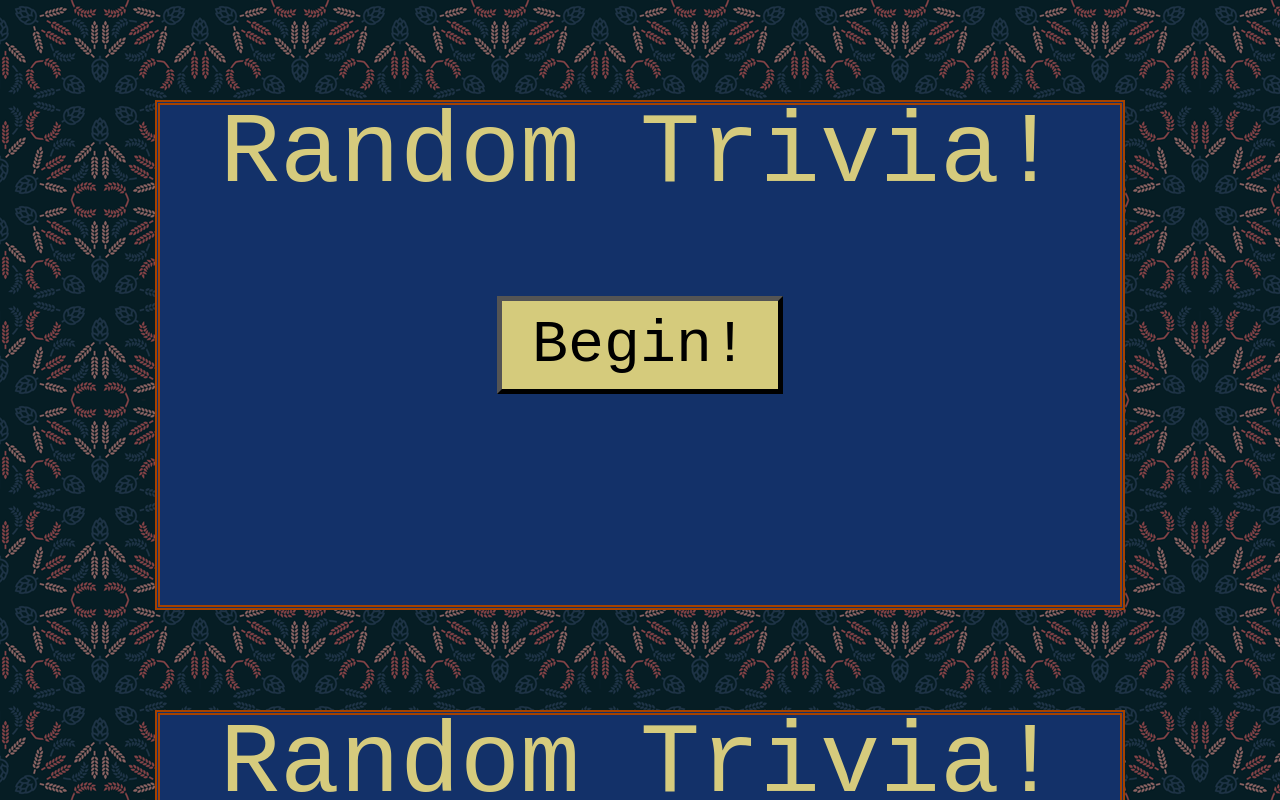
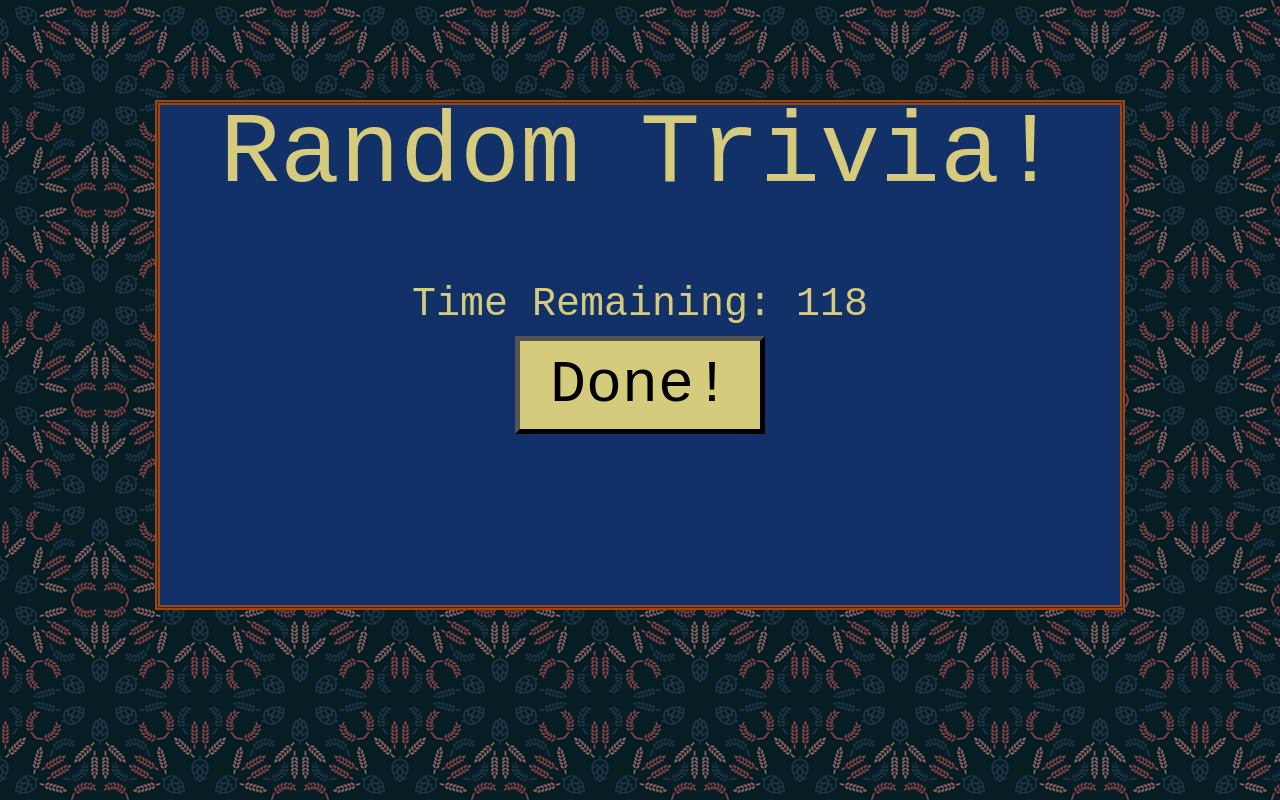
Before and after one commit to bksaechao/TriviaGame, a plain HTML site: page index.html in a window 1280 px wide. Both pictures are taken after a click on the link "Begin!". Shown: the top 800 px of the page. Drawn offline with nearby package versions, Linux system fonts and the light colour scheme.

Commit message:
attached show and hide functions to corresponding buttons

```diff
--- a/assets/css/style.css
+++ b/assets/css/style.css
@@ -9,7 +9,7 @@ body {
     background-color: rgb(19, 49, 105);
     text-align: center;
     font-size: 100px;
-    height: 500px;
+    height: 400px;
     font-family: monospace;
     color: rgba(250, 232, 129, 0.842);
     border: double 5px rgb(165, 66, 0);
@@ -17,6 +17,7 @@ body {
 }
 
 .trivia {
+    display: none;
     width: 960px;
     margin-left: auto;
     margin-right: auto;
@@ -31,6 +32,7 @@ body {
 }
 
 .results {
+    display: none;
     width: 960px;
     margin-left: auto;
     margin-right: auto;
--- a/assets/javascript/app.js
+++ b/assets/javascript/app.js
@@ -11,5 +11,7 @@ function countdown() {
 }
 
 function timestart() {
+    $("#trivIntro").hide();
+    $("#trivStart").show();
     intervalId = setInterval(countdown, 1000);
 }
--- a/index.html
+++ b/index.html
@@ -11,18 +11,18 @@
 </head>
 
 <body>
-    <div class="intro">
+    <div id="trivIntro" class="intro">
         <h1 class="ranTriv">Random Trivia!</h1>
         <a id="gameStart" class="begin">Begin!</a>
     </div>
 
-    <div class="trivia">
+    <div id="trivStart" class="trivia">
         <h1 class="ranTriv">Random Trivia!</h1>
         <p class="time">Time Remaining: <span id="time-left"></span></P>
         <a id="gameEnd" class="begin">Done!</a>
     </div>
 
-    <div class="results">
+    <div id="trivEnd" class="results">
         <h1 class="ranTriv">Random Trivia!</h1>
         <span id="alert"></span>
         <p>Correct Answers: <span id="correct"></span></p>
```
